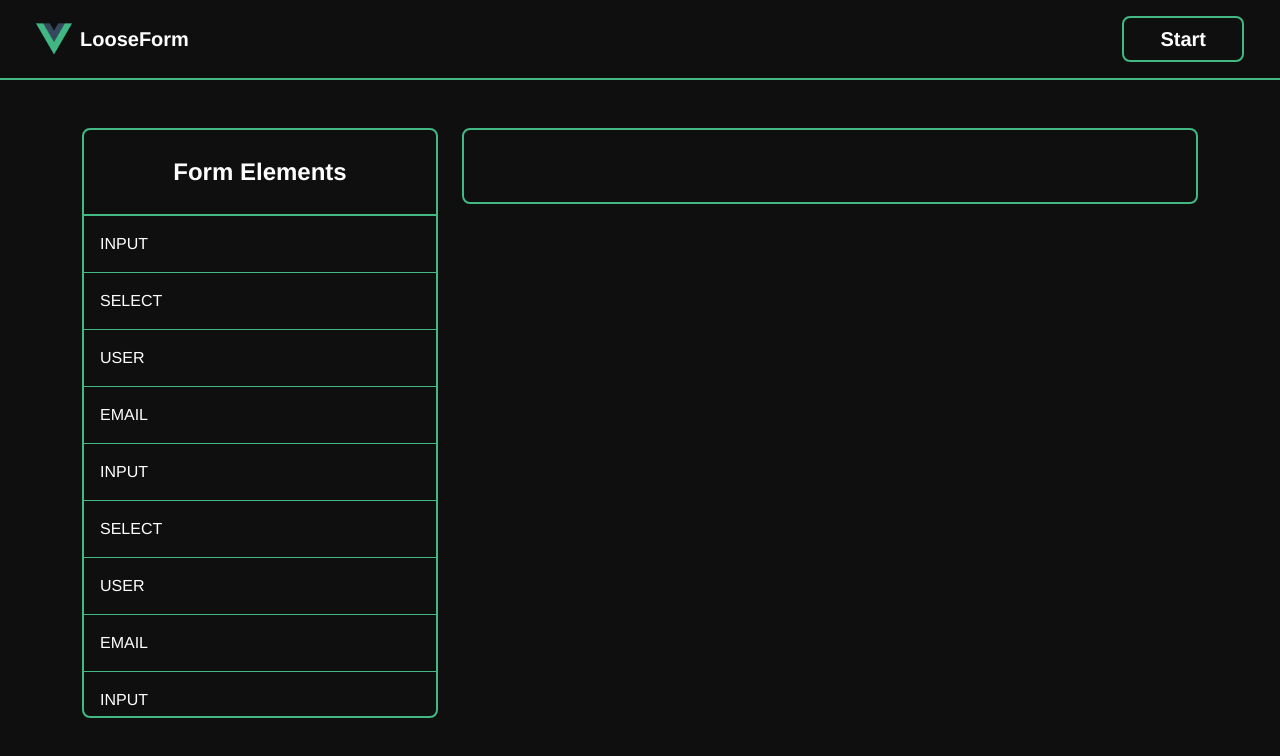
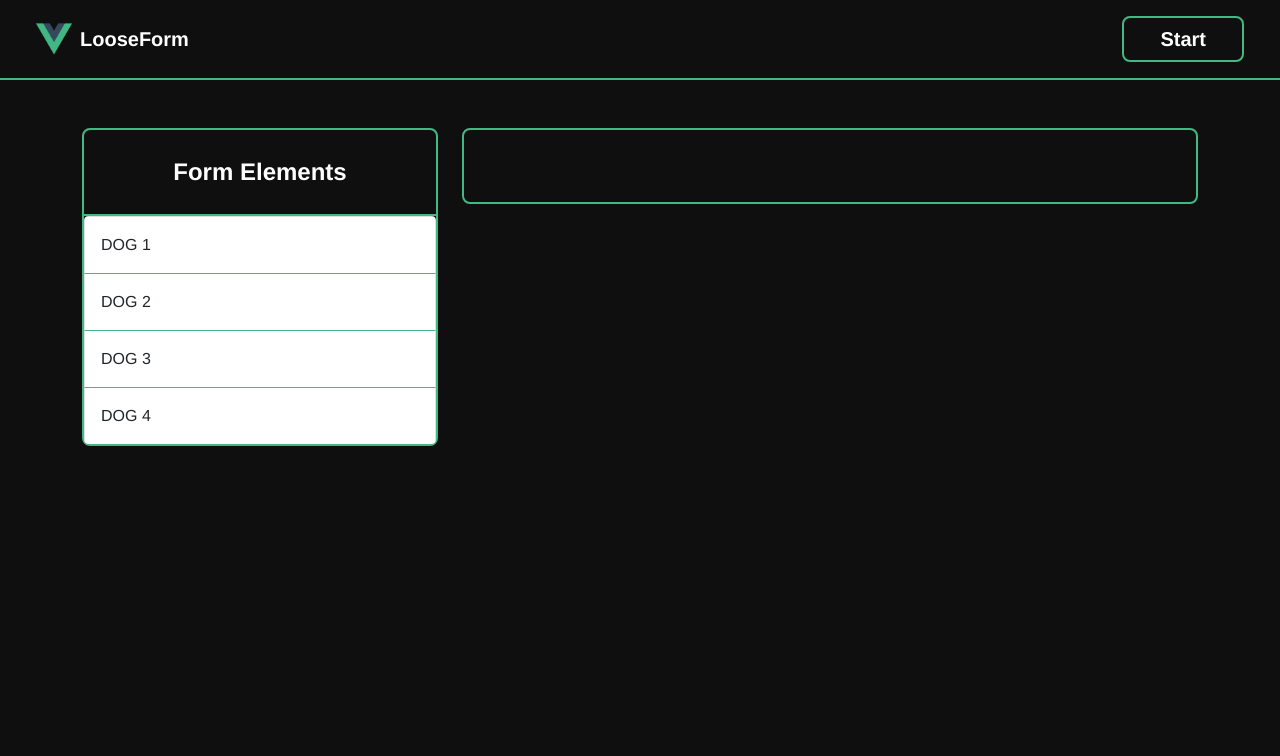
Before and after one commit to MuratBuyukcelebi/LooseForm, a Vue app: page / in a window 1280 px wide. Shown: the top 756 px of the page. Built offline with nearby package versions, Linux system fonts and the light colour scheme.

Commit message:
chore: home

```diff
--- a/src/components/Home/Menu.vue
+++ b/src/components/Home/Menu.vue
@@ -3,57 +3,41 @@
   <div class="menu__title">
     Form Elements
   </div>
-  <div class="menu__list">
-    <div class="menu__list-item" v-for="(item, key) in list" :key="key">
-      {{ item.element }}
+  <draggable
+      class="dragArea list-group menu__list"
+      :list="list1"
+      :group="{ name: 'people', pull: 'clone', put: false }"
+      :clone="cloneDog"
+      @change="log"
+  >
+    <div class="list-group-item menu__list-item" v-for="element in list1" :key="element.id">
+      {{ element.name }}
     </div>
-  </div>
+  </draggable>
 </div>
 </template>
 
 <script>
+import draggable from "vuedraggable";
+
 export default {
   name: "Menu",
+  components: {
+    draggable
+  },
 
   data() {
     return {
-      list: [
-        {
-          element: "Input",
-        },
-        {
-          element: "Select",
-        },
-        {
-          element: "user",
-        },
-        {
-          element: "email",
-        },
-        {
-          element: "Input",
-        },
-        {
-          element: "Select",
-        },
-        {
-          element: "user",
-        },
-        {
-          element: "email",
-        },
-        {
-          element: "Input",
-        },
-        {
-          element: "Select",
-        },
-        {
-          element: "user",
-        },
-        {
-          element: "email",
-        },
+      list1: [
+        { name: "dog 1", id: 1 },
+        { name: "dog 2", id: 2 },
+        { name: "dog 3", id: 3 },
+        { name: "dog 4", id: 4 }
+      ],
+      list2: [
+        { name: "cat 5", id: 5 },
+        { name: "cat 6", id: 6 },
+        { name: "cat 7", id: 7 }
       ]
     }
   },
```
